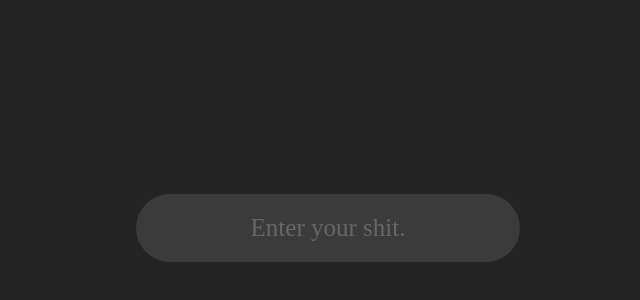
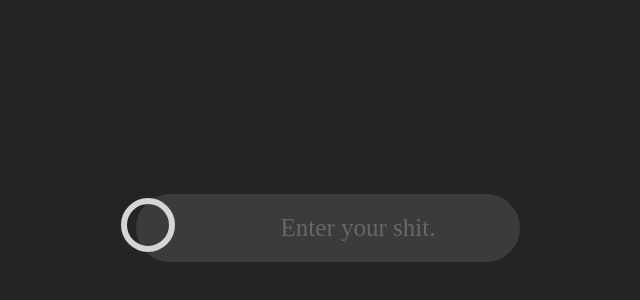
Before and after one commit to saturnSolar/osuWrapped, a website built with Vite: page index.html in a window 1280 px wide. Shown: the part 172-472 px from the top of the page, without its empty margins (312-952 px from the left). Built offline with nearby package versions, Linux system fonts and the light colour scheme.

Commit message:
Adjust the size of the buffer icon.

```diff
--- a/index.html
+++ b/index.html
@@ -9,8 +9,8 @@
   <body>
     <div class="container-center">
       <div class="container">
-        <div class="loader-container" style="display: none; opacity: 0;">
-          <svg width="40" height="40" viewBox="0 0 50 50" class="spinner">
+        <div class="loader-container">
+          <svg width="60" height="60" viewBox="0 0 50 50" class="spinner">
             <circle cx="25" cy="25" r="20"/>
           </svg>
         </div>
```
